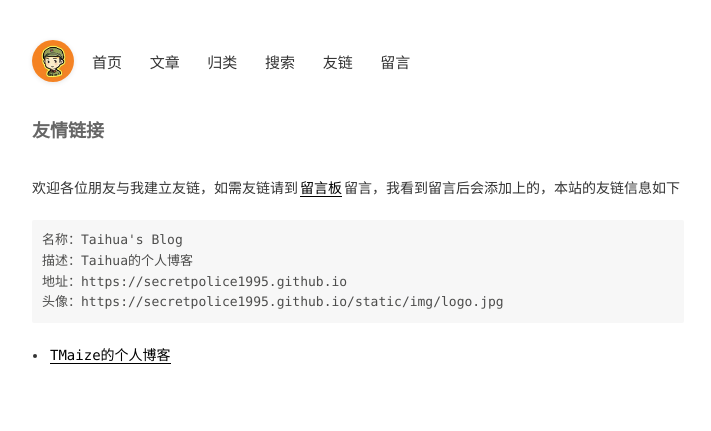
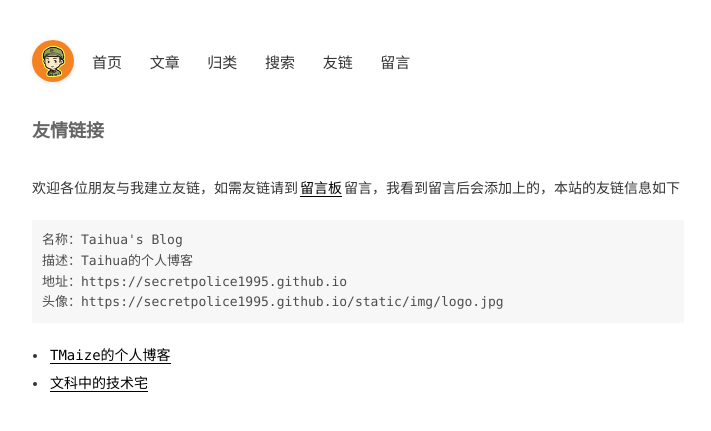
Before and after one commit to secretpolice1995/secretpolice1995.github.io, a Jekyll site: the page built from pages/links.md, in a window 1280 px wide. Shown: the top 431 px of the page, without its empty margins (282-993 px from the left). Built offline with Jekyll 4.4.1, drawn with Linux system fonts in a browser that asks for light colours.

Commit message:
Update _config.yml

```diff
--- a/_config.yml
+++ b/_config.yml
@@ -33,7 +33,7 @@ menu:
   - title: 搜索
     url: /pages/search.html
   - title: 友链
-    url: /pages/links.html
+    url: /pages/links.md
   - title: 留言
     url: /pages/chat.html
 
@@ -59,3 +59,5 @@ extMath: true
 links:
   - title: TMaize的个人博客
     url: http://blog.tmaize.net
+  - title: 文科中的技术宅
+    url: https://www.townwang.com
```
